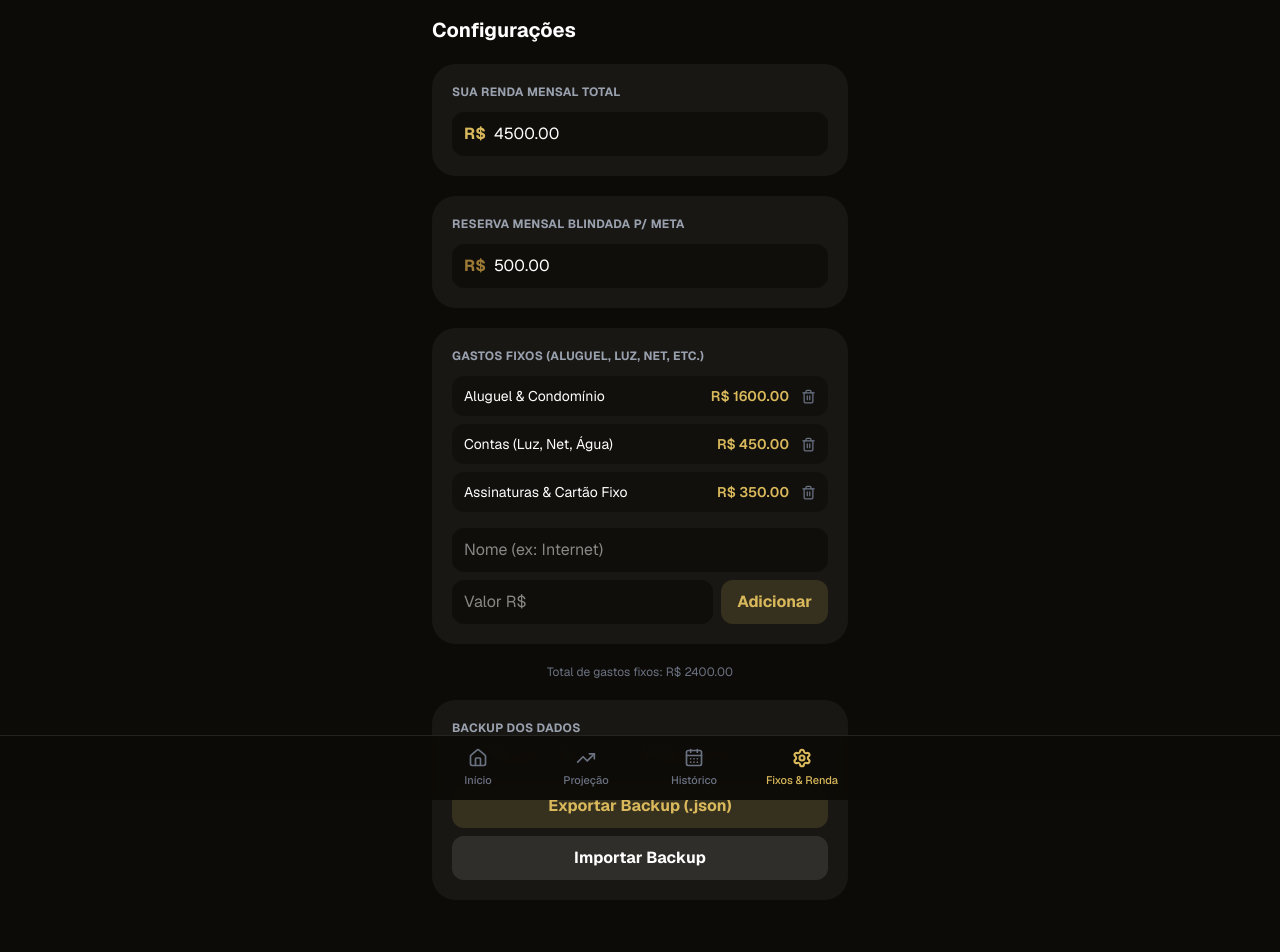
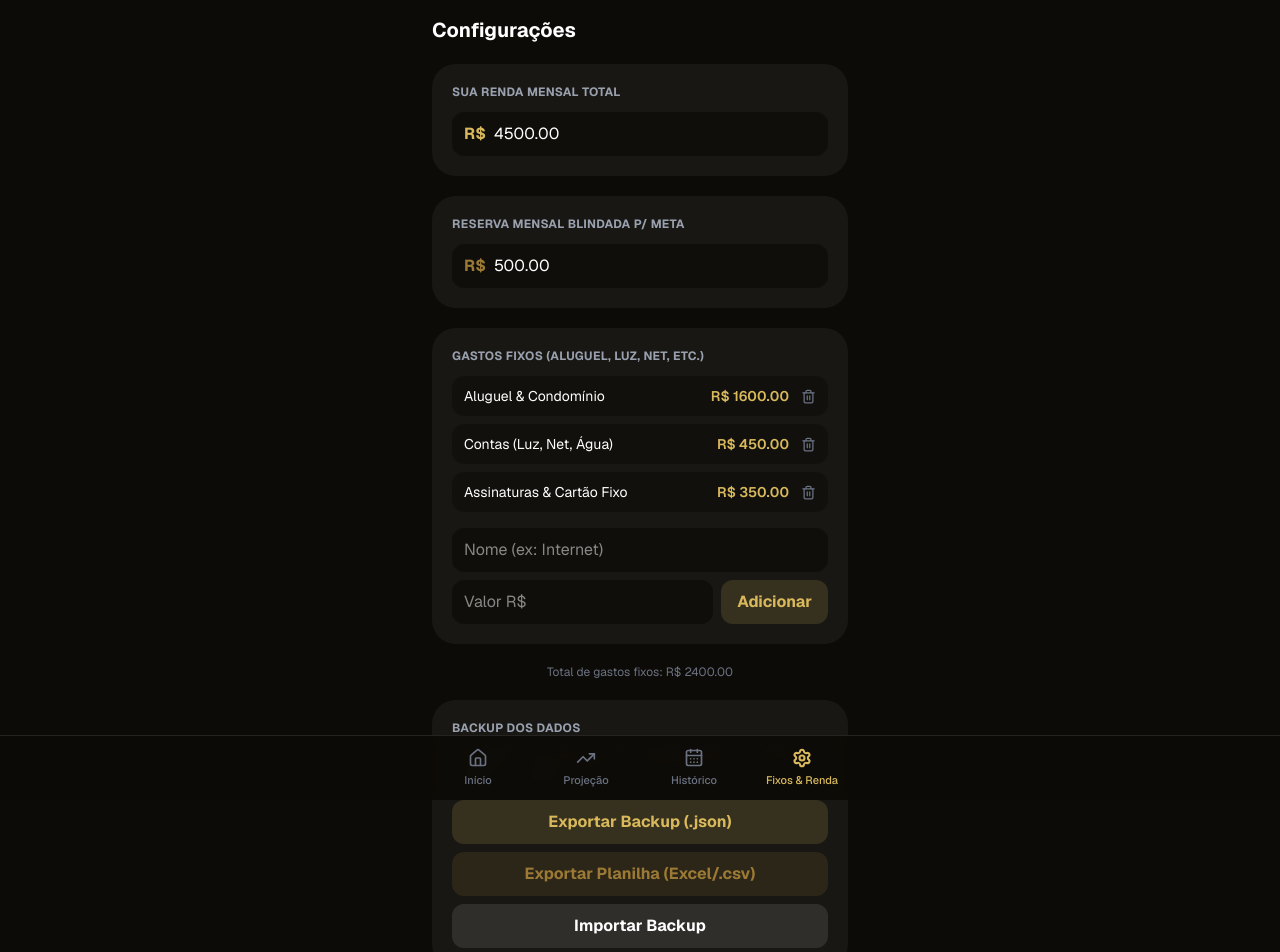
Before and after one commit to CorreiaBT/dailyflow, a Next.js app: page /settings in a window 1280 px wide. Shown: the top 952 px of the page. Built offline with nearby package versions, Linux system fonts and the light colour scheme.

Commit message:
Adiciona exportacao para Excel (CSV) em Configuracoes

```diff
--- a/src/app/settings/page.tsx
+++ b/src/app/settings/page.tsx
@@ -3,6 +3,7 @@
 import { ChangeEvent, useEffect, useState } from "react";
 import { Trash2 } from "lucide-react";
 import { useApp } from "@/lib/context/AppContext";
+import { categoryById } from "@/lib/categories";
 
 export default function SettingsPage() {
   const app = useApp();
@@ -56,6 +57,58 @@ export default function SettingsPage() {
     const a = document.createElement("a");
     a.href = url;
     a.download = `dailyflow-backup-${new Date().toISOString().slice(0, 10)}.json`;
+    a.click();
+    URL.revokeObjectURL(url);
+  }
+
+  function csvEscape(value: string | number): string {
+    const s = String(value);
+    return /[;"\r\n]/.test(s) ? `"${s.replace(/"/g, '""')}"` : s;
+  }
+
+  function exportExcel() {
+    const rows: string[] = [];
+
+    rows.push("LANÇAMENTOS DIÁRIOS");
+    rows.push(["Data", "Categoria", "Valor (R$)", "Observação"].map(csvEscape).join(";"));
+    const sortedExpenses = [...app.dailyExpenses].sort(
+      (a, b) => new Date(a.date).getTime() - new Date(b.date).getTime()
+    );
+    for (const e of sortedExpenses) {
+      const label = categoryById(app.categories, e.category).label;
+      const date = new Date(e.date).toLocaleDateString("pt-BR");
+      rows.push([date, label, e.amount.toFixed(2), e.note ?? ""].map(csvEscape).join(";"));
+    }
+    rows.push("");
+
+    rows.push("GASTOS FIXOS");
+    rows.push(["Nome", "Valor (R$)"].map(csvEscape).join(";"));
+    for (const f of app.fixedExpenses) {
+      rows.push([f.title, f.amount.toFixed(2)].map(csvEscape).join(";"));
+    }
+    rows.push("");
+
+    rows.push("CATEGORIAS");
+    rows.push(["Nome", "Limite Mensal (R$)"].map(csvEscape).join(";"));
+    for (const c of app.categories) {
+      rows.push([c.label, c.monthlyBudgetLimit > 0 ? c.monthlyBudgetLimit.toFixed(2) : ""].map(csvEscape).join(";"));
+    }
+    rows.push("");
+
+    rows.push("RESUMO");
+    rows.push(["Renda Mensal", app.monthlyIncome.toFixed(2)].map(csvEscape).join(";"));
+    rows.push(["Total Gastos Fixos", app.totalFixedExpenses.toFixed(2)].map(csvEscape).join(";"));
+    rows.push(["Meta", app.goalTitle].map(csvEscape).join(";"));
+    rows.push(["Valor Alvo da Meta", app.targetAmount.toFixed(2)].map(csvEscape).join(";"));
+    rows.push(["Já Guardado", app.currentSaved.toFixed(2)].map(csvEscape).join(";"));
+
+    const bom = String.fromCharCode(0xfeff);
+    const csvContent = bom + rows.join("\r\n");
+    const blob = new Blob([csvContent], { type: "text/csv;charset=utf-8;" });
+    const url = URL.createObjectURL(blob);
+    const a = document.createElement("a");
+    a.href = url;
+    a.download = `dailyflow-planilha-${new Date().toISOString().slice(0, 10)}.csv`;
     a.click();
     URL.revokeObjectURL(url);
   }
@@ -170,7 +223,8 @@ export default function SettingsPage() {
       <section className="rounded-3xl bg-white/5 p-5">
         <h2 className="mb-1 text-xs font-bold uppercase tracking-wide text-gray-400">Backup dos Dados</h2>
         <p className="mb-3 text-xs text-gray-500">
-          Seus dados ficam salvos só neste aparelho. Exporte um backup de vez em quando pra não correr o risco de perder tudo.
+          Seus dados ficam salvos só neste aparelho. Exporte um backup completo pra restaurar depois, ou uma planilha
+          pra abrir no Excel e analisar seus gastos.
         </p>
         <div className="flex flex-col gap-2">
           <button
@@ -178,6 +232,12 @@ export default function SettingsPage() {
             className="rounded-xl bg-primary/15 px-4 py-2.5 text-center font-bold text-primary hover:bg-primary/25"
           >
             Exportar Backup (.json)
+          </button>
+          <button
+            onClick={exportExcel}
+            className="rounded-xl bg-secondary/15 px-4 py-2.5 text-center font-bold text-secondary hover:bg-secondary/25"
+          >
+            Exportar Planilha (Excel/.csv)
           </button>
           <label className="cursor-pointer rounded-xl bg-white/10 px-4 py-2.5 text-center font-bold text-white hover:bg-white/20">
             Importar Backup
```
